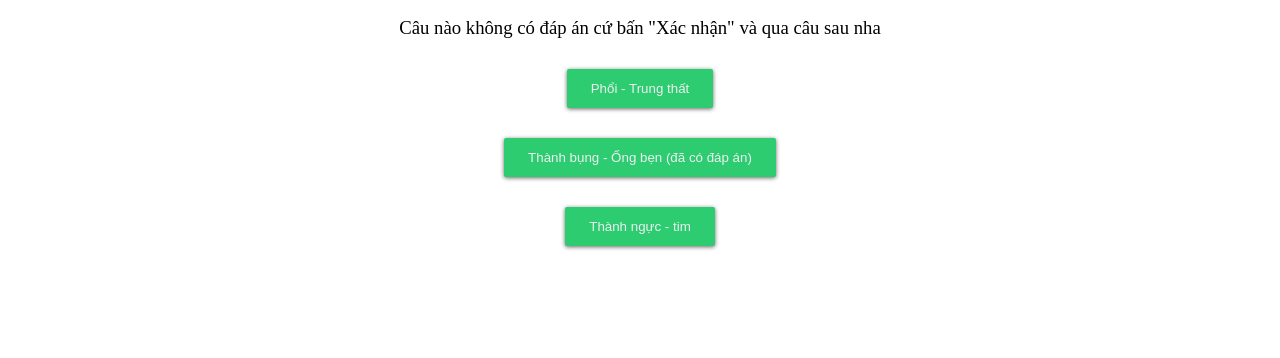
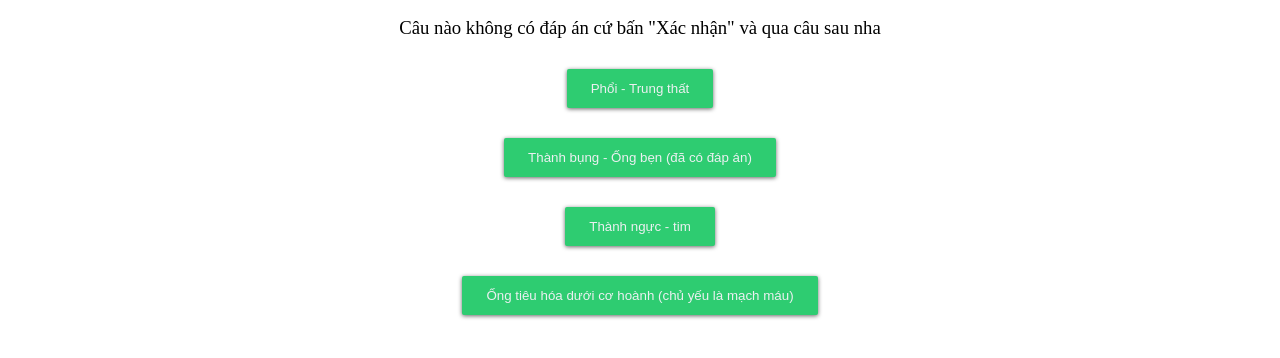
Before and after one commit to phutucthinh0/gp2, a plain HTML site: page index.html in a window 1280 px wide. Shown: the part 110-468 px from the top of the page. Drawn offline with Linux system fonts and the light colour scheme.

Commit message:
ongtieuhoa2

```diff
--- a/index.html
+++ b/index.html
@@ -12,4 +12,5 @@
         <button class="btn" id = "1"><span>Phổi - Trung thất</span></button>
         <button class="btn" id = "2"><span>Thành bụng - Ống bẹn (đã có đáp án)</span></button>
         <button class="btn" id = "3"><span>Thành ngực - tim</span></button>
+        <button class="btn" id = "4"><span>Ống tiêu hóa dưới cơ hoành (chủ yếu là mạch máu)</span></button>
 </body>
```
